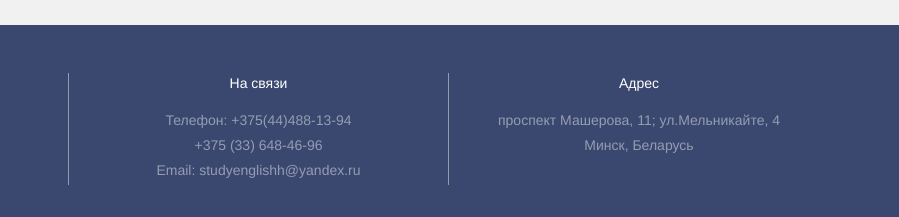
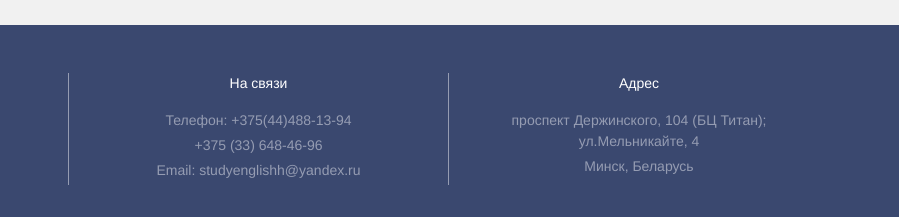
Before and after one commit to fastogt/british_cat, a website: page src/pages/about.html in a window 1280 px wide. Shown: the part 2007-2224 px from the top of the page, 381-1280 px from the left. Drawn offline with Linux system fonts and the light colour scheme.

Commit message:
New address

```diff
--- a/src/pages/about.html
+++ b/src/pages/about.html
@@ -150,7 +150,7 @@
             </div>
             <div class="col-md-4 text-center footer-col">
                 <p class="text-white">Адрес</p>
-                <p class="mb-1">проспект Машерова, 11; ул.Мельникайте, 4</p>
+                <p class="mb-1">проспект Держинского, 104 (БЦ Титан); ул.Мельникайте, 4</p>
                 <p class="mb-1">Минск, Беларусь</p>
             </div>
         </div>
```
